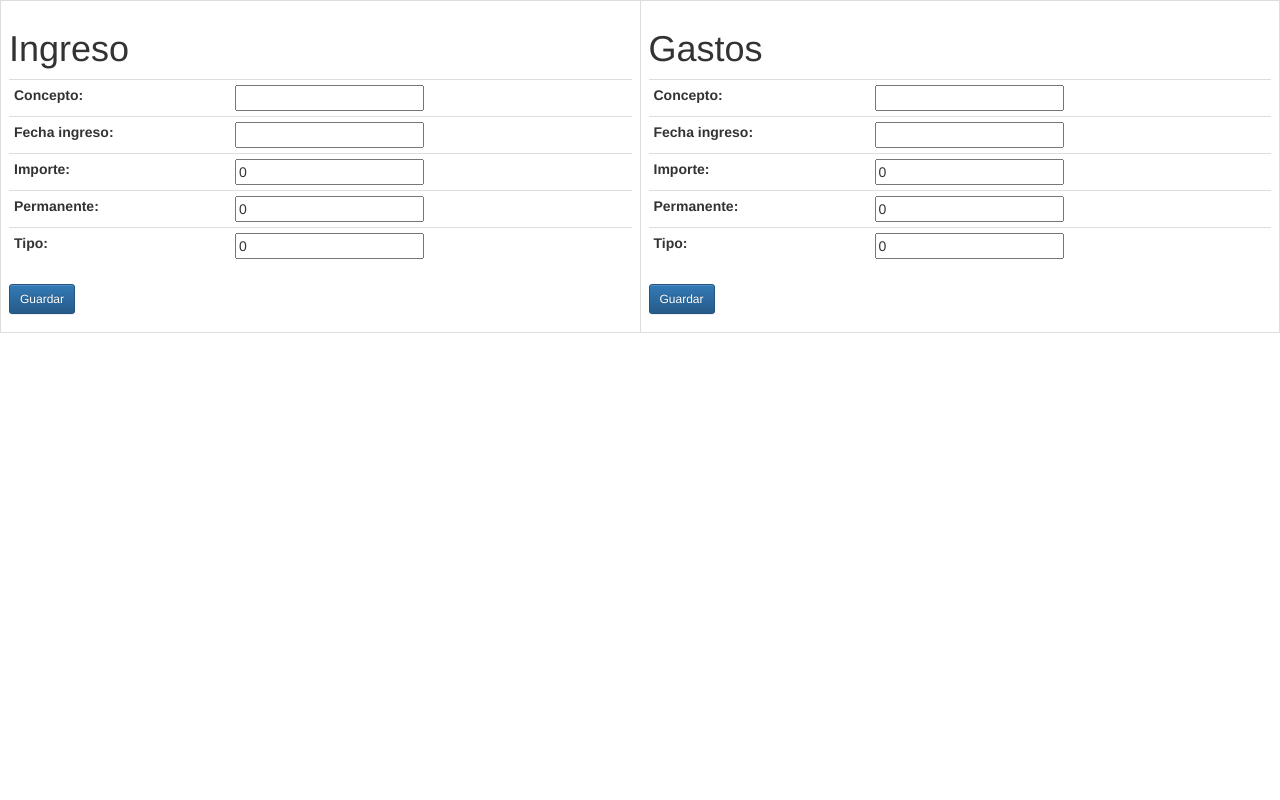
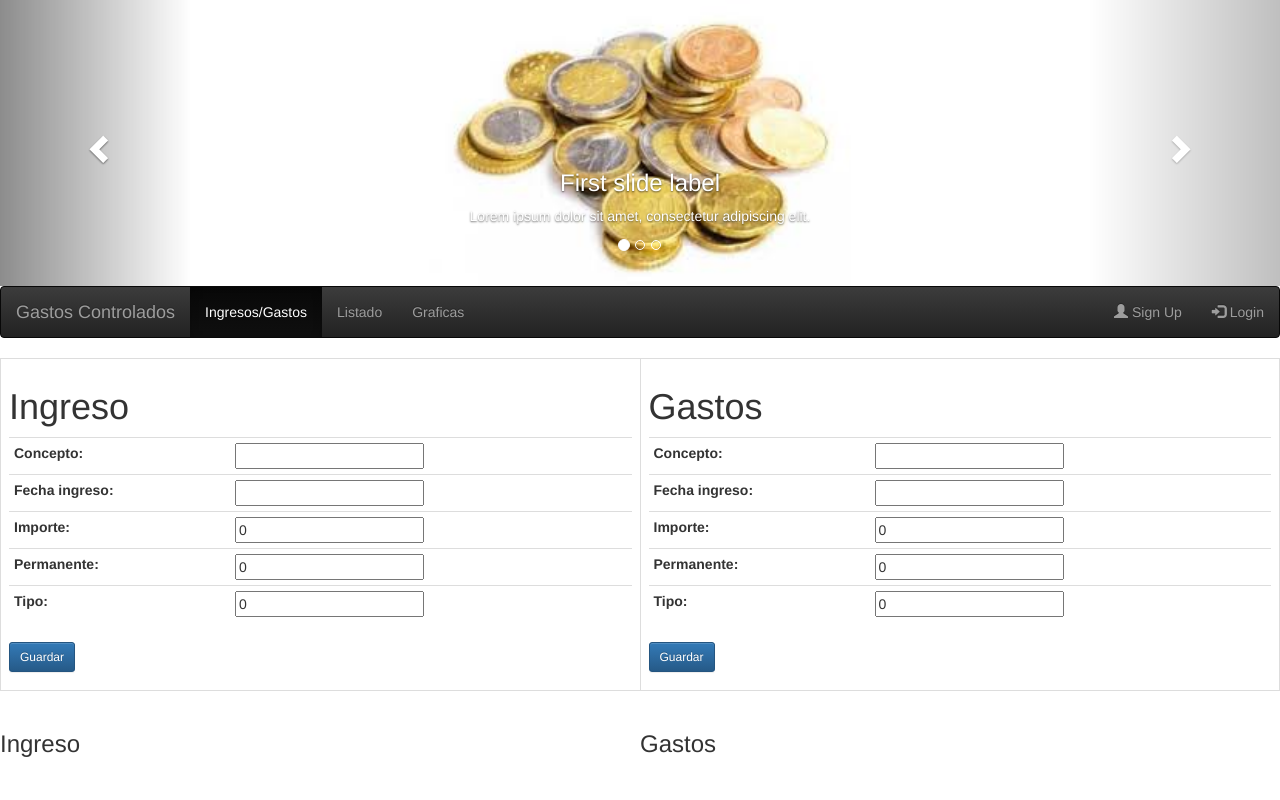
Before and after one commit to juanfra2c/gastoscontrolados, a Django app: page /ingresos/ in a window 1280 px wide. Run offline with Django 3.2, Linux system fonts and the light colour scheme; data that the repository does not hold is empty; some libraries are stand-ins or nearby versions.

Commit message:
Carrusel y barra navegacion

```diff
--- a/gastoscontrolados/templates/gastoscontrolados/ingreso.html
+++ b/gastoscontrolados/templates/gastoscontrolados/ingreso.html
@@ -4,8 +4,76 @@
     <title>Ingresos</title>
     <link rel="stylesheet" href="//maxcdn.bootstrapcdn.com/bootstrap/3.2.0/css/bootstrap.min.css">
     <link rel="stylesheet" href="//maxcdn.bootstrapcdn.com/bootstrap/3.2.0/css/bootstrap-theme.min.css">
+    <script src="https://ajax.googleapis.com/ajax/libs/jquery/1.11.0/jquery.min.js"></script>
+    <script src="https://maxcdn.bootstrapcdn.com/bootstrap/3.3.7/js/bootstrap.min.js"></script>
+    <style>
+        .carousel-inner > .item > img,
+        .carousel-inner > .item > a > img {
+        width: 33%;
+        margin: auto;
+        }
+  </style>
+
 </head>
 <body>
+ <div id="myCarousel" class="carousel slide" data-interval="3000" data-ride="carousel">
+        <!-- Carousel indicators -->
+        <ol class="carousel-indicators">
+            <li data-target="#myCarousel" data-slide-to="0" class="active"></li>
+            <li data-target="#myCarousel" data-slide-to="1"></li>
+            <li data-target="#myCarousel" data-slide-to="2"></li>
+        </ol>
+        <!-- Wrapper for carousel items -->
+        {% load static %}
+        <div class="carousel-inner">
+            <div class="active item">
+                <img src="{% static "gastoscontrolados/imagen1.jpg" %}" alt="First Slide">
+                <div class="carousel-caption">
+                  <h3>First slide label</h3>
+                  <p>Lorem ipsum dolor sit amet, consectetur adipiscing elit.</p>
+                </div>
+            </div>
+            <div class="item">
+                <img src="{% static "gastoscontrolados/imagen1.jpg" %}" alt="Second Slide">
+                <div class="carousel-caption">
+                  <h3>Second slide label</h3>
+                  <p>Lorem ipsum dolor sit amet, consectetur adipiscing elit.</p>
+                </div>
+            </div>
+            <div class="item">
+                <img src="{% static "gastoscontrolados/imagen1.jpg" %}" alt="Third Slide">
+                <div class="carousel-caption">
+                  <h3>Third slide label</h3>
+                  <p>Praesent commodo cursus magna, vel scelerisque nisl consectetur.</p>
+                </div>
+            </div>
+        </div>
+        <!-- Carousel controls -->
+        <a class="carousel-control left" href="#myCarousel" data-slide="prev">
+            <span class="glyphicon glyphicon-chevron-left"></span>
+        </a>
+        <a class="carousel-control right" href="#myCarousel" data-slide="next">
+            <span class="glyphicon glyphicon-chevron-right"></span>
+        </a>
+    </div>
+
+<nav class="navbar navbar-inverse">
+  <div class="container-fluid">
+    <div class="navbar-header">
+      <a class="navbar-brand" href="#">Gastos Controlados</a>
+    </div>
+    <ul class="nav navbar-nav">
+      <li class="active"><a href="#">Ingresos/Gastos</a></li>
+      <li><a href="#">Listado</a></li>
+      <li><a href="#">Graficas</a></li>
+    </ul>
+    <ul class="nav navbar-nav navbar-right">
+      <li><a href="#"><span class="glyphicon glyphicon-user"></span> Sign Up</a></li>
+      <li><a href="#"><span class="glyphicon glyphicon-log-in"></span> Login</a></li>
+    </ul>
+  </div>
+</nav>
+
 <table class="table table-bordered">
 <td>
     <h1>Ingreso</h1>
@@ -26,8 +94,11 @@
         </table>
         <p><input type="submit" class="btn btn-primary btn-sm" value="Guardar" name="gastos_save"></p>
     </form>
-    </td>
-    </table>
+</td>
+</table>
+<table width=100%>
+<td width=50%>
+    <h3>Ingreso</h3>
     {% for ing in ingresos %}
         <div>
             <p class="list-group-item"><a href="">{{ ing.concepto }}</a>
@@ -36,6 +107,9 @@
             {{ ing.text|linebreaksbr }}</p>
         </div>
     {% endfor %}
+    </td>
+    <td width=50%>
+    <h3>Gastos</h3>
      {% for gas in gastos %}
         <div>
             <p class="list-group-item"><a href="">{{ gas.concepto }}</a>
@@ -44,5 +118,8 @@
             {{ gas.text|linebreaksbr }}</p>
         </div>
     {% endfor %}
+    </td>
+    </table>
+
 </body>
 </html>
```
Also changed, not shown: gastoscontrolados/imagen1.jpg (added), gastoscontrolados/static/gastoscontrolados/imagen1.jpg (added), gastoscontrolados/static/gastoscontrolados/images/imagen1.jpg (added), gastoscontrolados/templates/gastoscontrolados/imagen1.jpg (added), gastoscontrolados/templates/imagen1.jpg (added).
